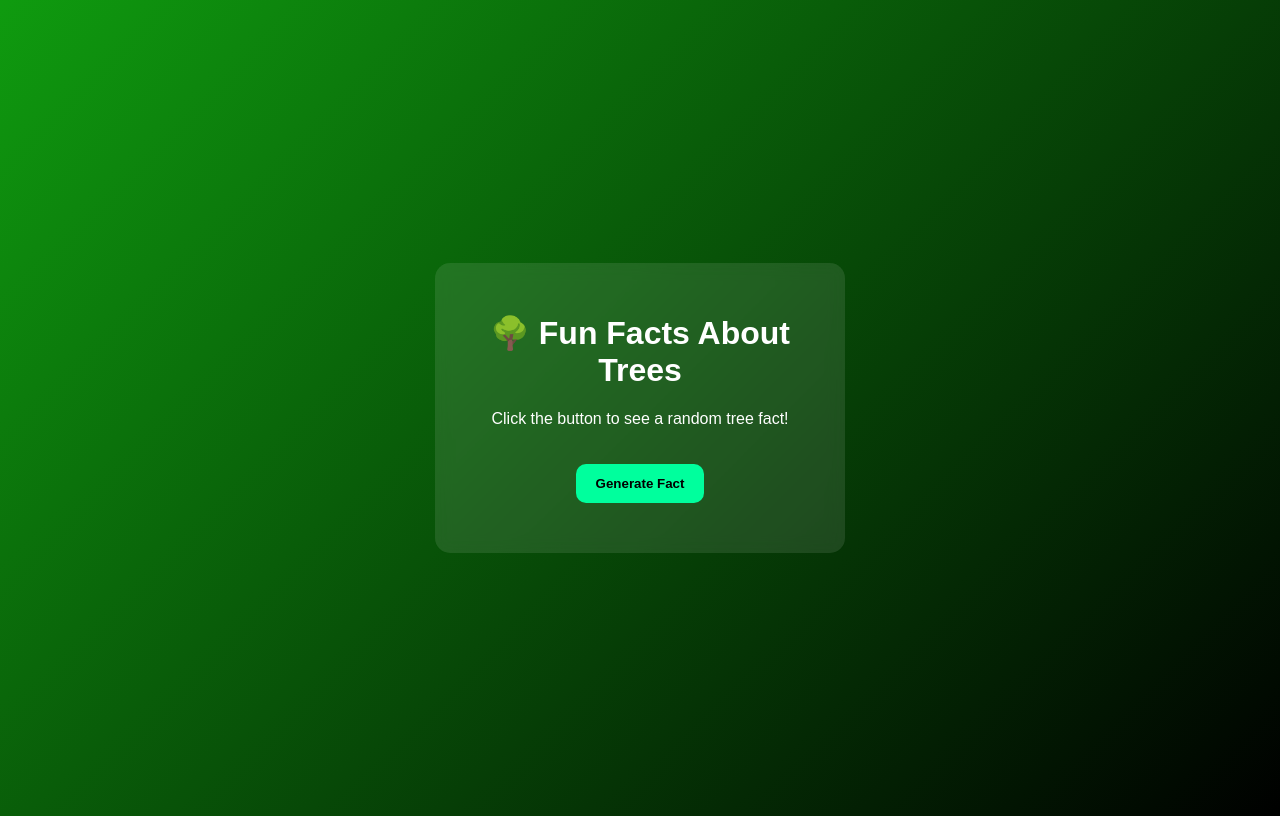
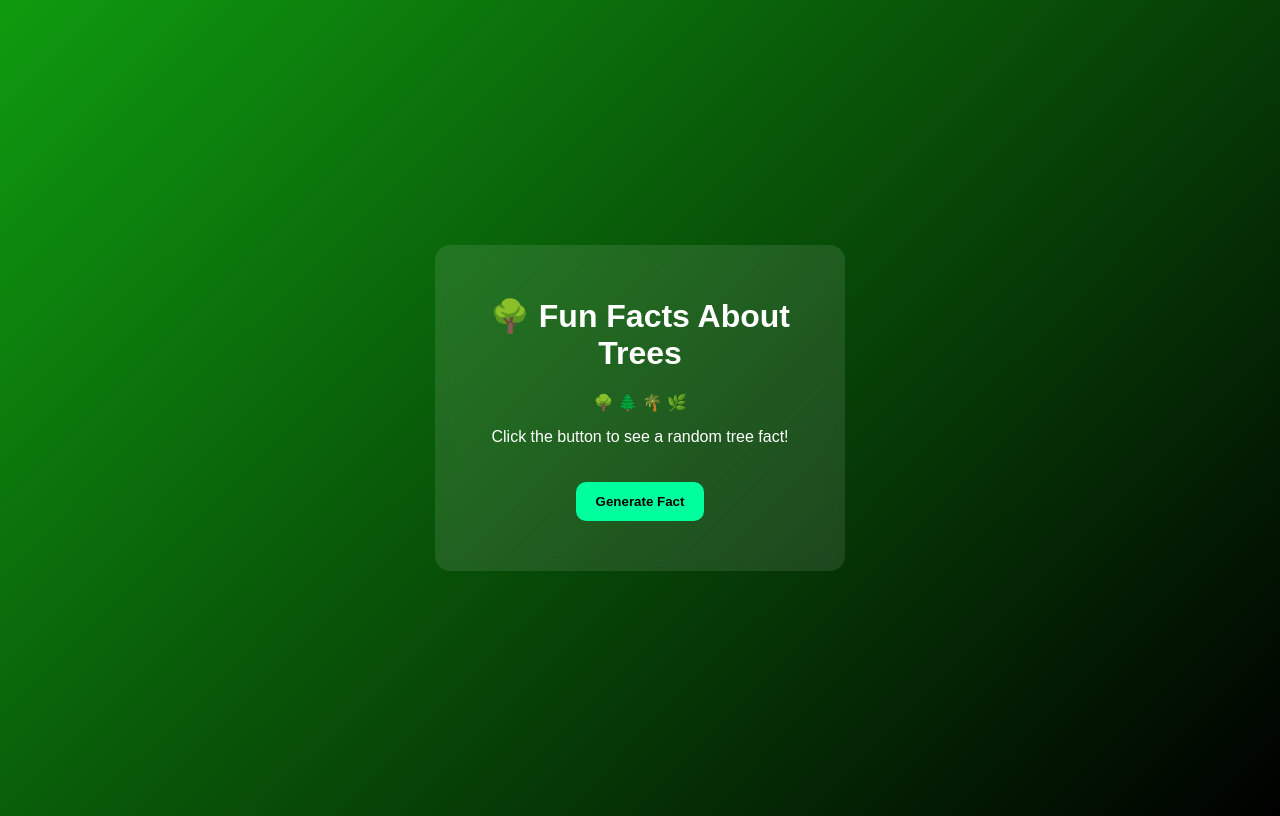
Before and after one commit to sandeepss27/my-first-website, a plain HTML site: page index.html in a window 1280 px wide. Drawn offline with Linux system fonts and the light colour scheme.

Commit message:
Update index.html

```diff
--- a/index.html
+++ b/index.html
@@ -51,6 +51,7 @@ button:hover{
 
 <div class="container">
 <h1>🌳 Fun Facts About Trees</h1>
+    <div class="trees">🌳 🌲 🌴 🌿</div>
 <p>Click the button to see a random tree fact!</p>
 
 <button onclick="generateFact()">Generate Fact</button>
```
